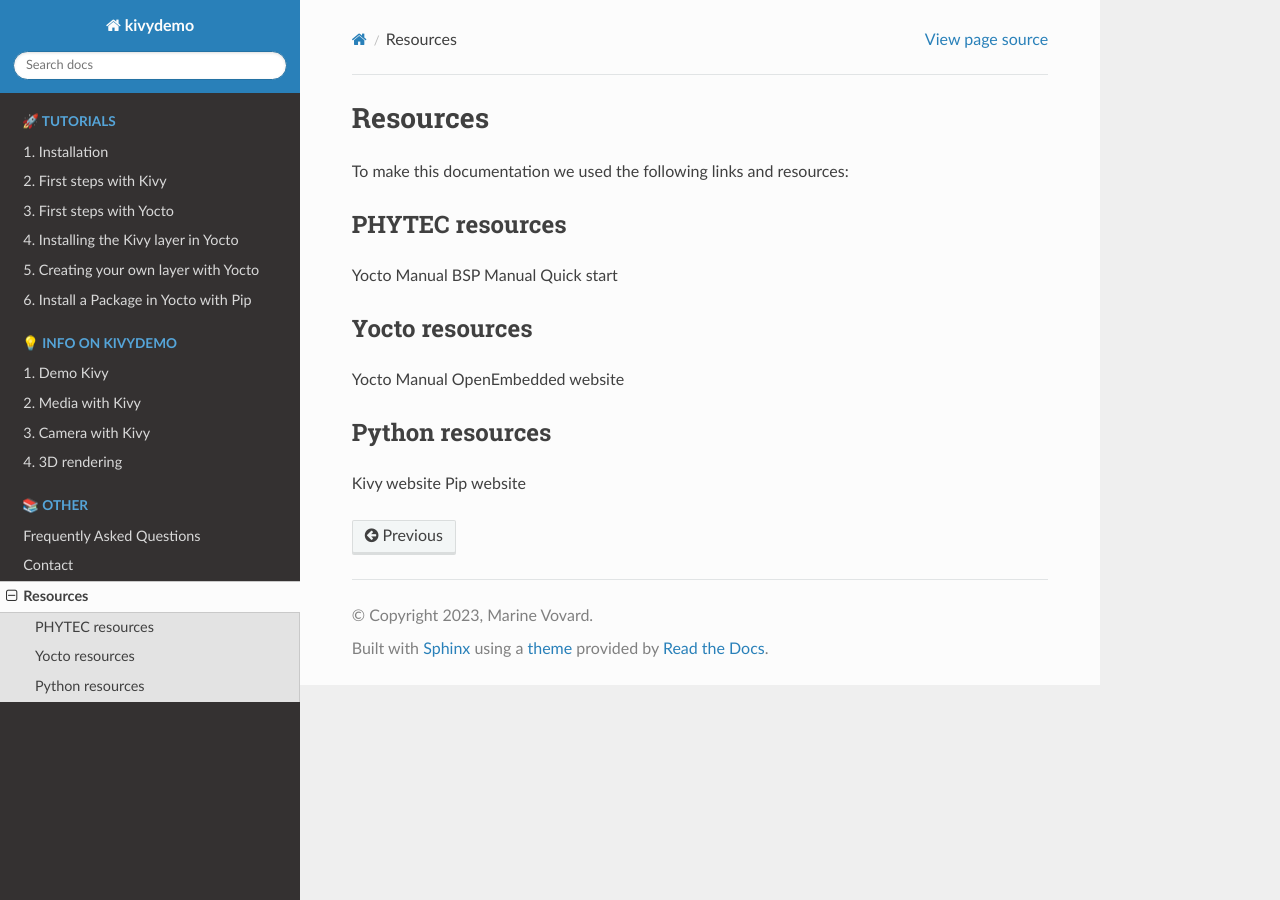
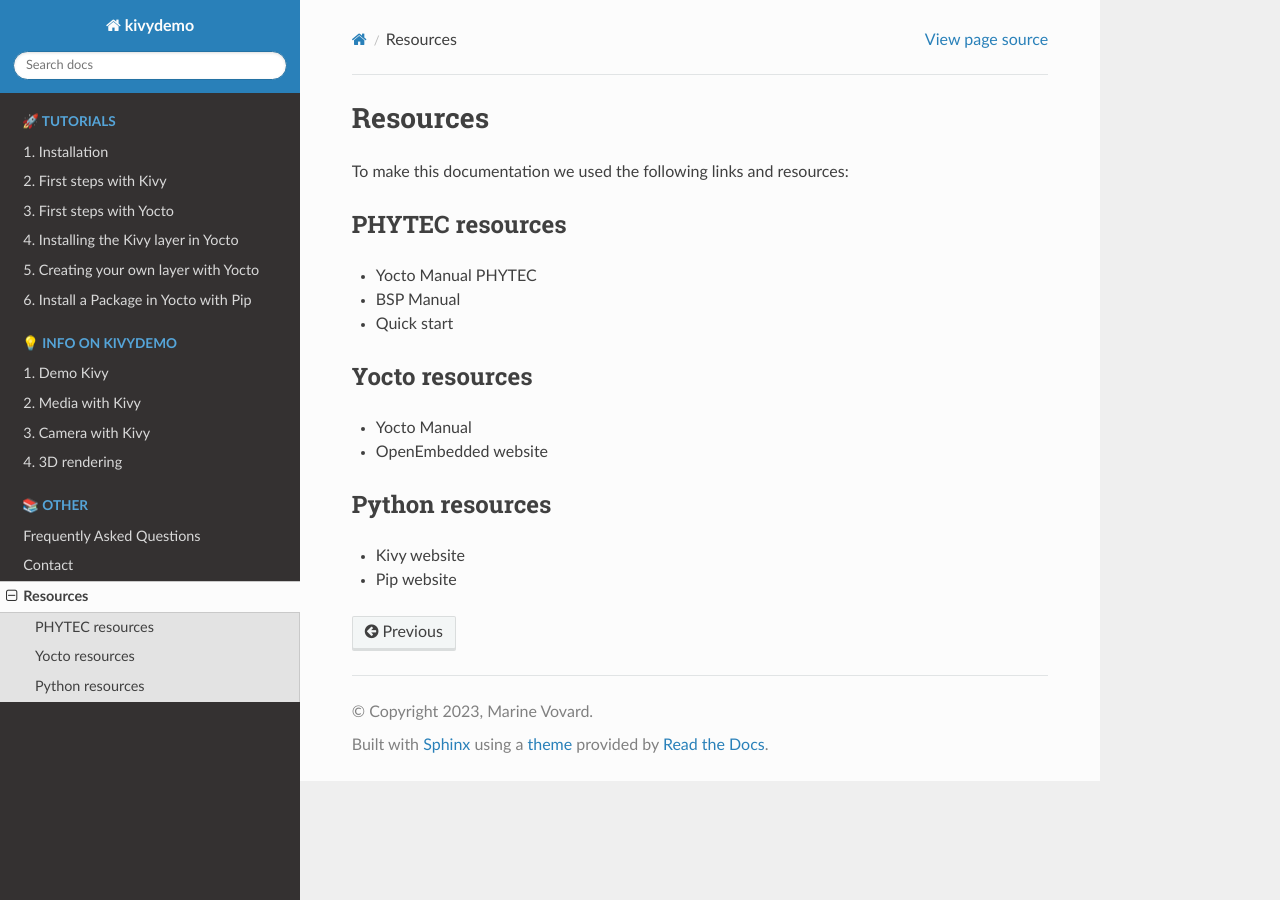
Before and after one commit to phytec/kivy-demo, a Sphinx documentation site: the page built from doc/resources.rst, in a window 1280 px wide. Built offline with Sphinx 7.4.7 and the Read the Docs theme 2.0.0, drawn with Linux system fonts in a browser that asks for light colours.

```diff
--- a/doc/resources.rst
+++ b/doc/resources.rst
@@ -6,18 +6,18 @@ To make this documentation we used the following links and resources:
 PHYTEC resources
 ----------------
 
-Yocto Manual
-BSP Manual
-Quick start
+* Yocto Manual PHYTEC
+* BSP Manual
+* Quick start
 
 Yocto resources
 ----------------
 
-Yocto Manual
-OpenEmbedded website
+* Yocto Manual
+* OpenEmbedded website
 
 Python resources
 -----------------
 
-Kivy website
-Pip website
+* Kivy website
+* Pip website
```
Also changed, not shown: README.md (+4 -4 lines).
